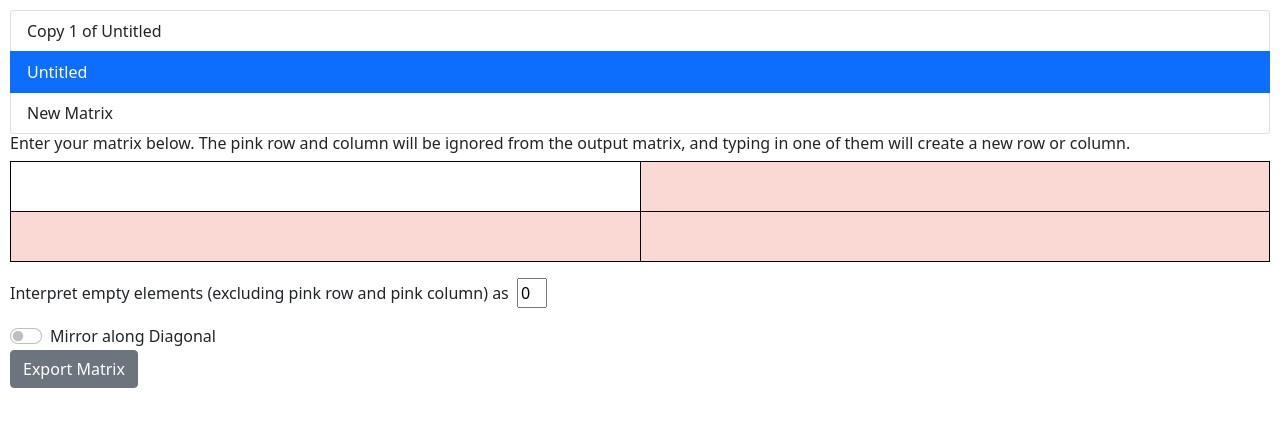
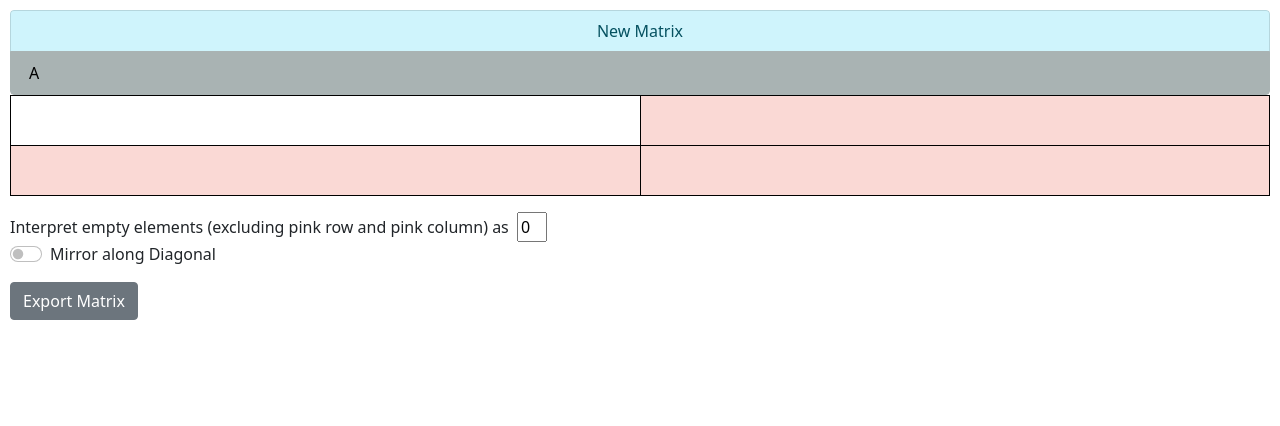
Before and after one commit to andrewctam/matrix-gen, a React (Create React App) app: page / in a window 1280 px wide. Shown: the top 426 px of the page. Built offline with nearby package versions, Linux system fonts and the light colour scheme.

Commit message:
Update Sorting and Renaming

```diff
--- a/public/index.html
+++ b/public/index.html
@@ -81,5 +81,21 @@
     padding: 10px;
   }
 
+  .list-group {
+    max-height: 200px;
+    overflow-y: scroll;
+  }
+
+  .list-group > .active {
+    color: black;
+    background-color: rgb(169, 179, 179);
+    border-color: rgb(169, 179, 179);
+  }
+
+  .list-group > button> input {
+    border: none;
+    background: none;
+    width: 200px;
+  }
 
 </style>
--- a/src/App.js
+++ b/src/App.js
@@ -7,10 +7,9 @@ class App extends React.Component {
         super(props);
 
         this.state = {
-            selection: "Untitled",
-            matrices: {"Untitled": [["", ""], ["", ""]]}
+            selection: "A",
+            matrices: {"A": [["", ""], ["", ""]]}
         }
-        this.copyMatrix("Untitled")
     }
 
 
@@ -29,6 +28,7 @@ class App extends React.Component {
                 <Selectors matrices = {this.state.matrices}
                     updateSelection = {this.updateSelection}
                     addMatrix = {this.addMatrix}
+                    renameMatrix = {this.renameMatrix}
                     selection = {this.state.selection}/>
 
                 {editor}
@@ -60,26 +60,28 @@ class App extends React.Component {
         return true;
     }
 
-    copyMatrix = (toCopy) => {
+    copyMatrix = (toCopy, name) => {
         var temp = this.state.matrices;
-        var num = 1;
-
-        while ("Copy " + num + " of " + toCopy in temp)
-            num += 1;
-
-
-        temp["Copy " + num + " of " + toCopy] = temp[toCopy].map(function(arr) { return arr.slice(); });
+        temp[name] = temp[toCopy].map(function(arr) { return arr.slice(); });
         this.setState({matrices: temp});
     }
 
     addMatrix = () => {
         var temp = this.state.matrices;
-        var num = 1;
+        var name = "A";
+        var charCode = 65;
 
-        while ("Untitled " + num in temp)
-            num += 1;
+        while (name in temp) {
+            if (name.charAt(name.length - 1) === "Z") {
+                name += "A"
+                charCode = 65;
+            }
+            else
+                name = name.substring(0, name.length - 1) + String.fromCharCode(++charCode);
+        }
 
-        temp["Untitled " + num] = [["", ""], ["", ""]];
+
+        temp[name] = [["", ""], ["", ""]];
         this.setState({matrices: temp});
     }
 
--- a/src/matrix/MatrixEditor.js
+++ b/src/matrix/MatrixEditor.js
@@ -25,14 +25,13 @@ class MatrixEditor extends React.Component {
 
         return (
         <div className = "matrixEditor">
-            <h1>Enter your matrix below. The pink row and column will be ignored from the output matrix, and typing in one of them will create a new row or column.</h1>
             <table className = "table table-bordered table-hover" >
                 <tbody> {matrixTable} </tbody>
             </table>
             <p>Interpret empty elements (excluding pink row and pink column) as &nbsp;
-            <ParameterTextInput width = {"30px"} defaultVal = {"0"} id={"sparse"} updateParameter={this.updateParameter}/></p>
-
+            <ParameterTextInput width = {"30px"} defaultVal = {"0"} id={"sparse"} updateParameter={this.updateParameter}/>
             <ParameterSwitchInput defaultVal = {false} id={"mirror"} text = {"Mirror along Diagonal"} updateParameter={this.updateParameter}/>
+            </p>
 
             <button className = "btn btn-secondary" onClick={this.handleClick}>{this.state.showExport ? "Close" : "Export Matrix"}</button>
 
--- a/src/matrix/saving/Selectors.js
+++ b/src/matrix/saving/Selectors.js
@@ -1,14 +1,24 @@
 import React from 'react';
 
 class Selectors extends React.Component {
+    constructor(props) {
+        super(props);
+        this.state = {sort: false};
+    }
     render() {
+
         var selectors = []
         for (var matrixName in this.props.matrices)
-            selectors.push(<SelectorButton name = {matrixName}
+            selectors.push(<SelectorButton
+                name = {matrixName}
+                key = {matrixName}
                 updateSelection = {this.props.updateSelection}
-                active = {this.props.selection === matrixName}/>
+                renameMatrix = {this.props.renameMatrix}
+                active = {this.props.selection === matrixName}
+                matrices = {this.props.matrices}/>
         )
 
+        if (this.state.sort) {
             var current, i, j;
             for (i = 1; i < selectors.length; i++) {
                 current = selectors[i]
@@ -23,8 +33,9 @@ class Selectors extends React.Component {
                     selectors[j + 1] = current;
                 }
             }
+        }
 
-        selectors.push(<AddButton addMatrix = {this.props.addMatrix} />)
+        selectors.unshift(<AddButton key = " add " addMatrix = {this.props.addMatrix} />)
 
 
         return <div class="list-group">
@@ -32,15 +43,24 @@ class Selectors extends React.Component {
         </div>
     }
 
+
 }
 
 
 class SelectorButton extends React.Component {
+    constructor(props) {
+        super(props);
+        this.state = {displayName: this.props.name}
+
+    }
     render() {
         return <button type="button"
             class={"list-group-item list-group-item-action" + ((this.props.active) ? " active" : "")}
             onClick = {this.updateSelection}>
-            {this.props.name}
+            <input type = "text" value = {this.state.displayName}
+            onChange = {this.renameMatrix}
+            onBlur = {this.pushNewName}
+             />
         </button>
 
     }
@@ -48,12 +68,37 @@ class SelectorButton extends React.Component {
     updateSelection = () => {
         this.props.updateSelection(this.props.name);
     }
+
+
+    renameMatrix = (e) => {
+        var updated = e.target.value;
+        if (/^[A-Za-z_]*$/.test(updated)) {
+           this.setState({displayName: updated})
+        }
+    }
+
+    pushNewName = () => {
+        if (this.state.displayName !== this.props.name)
+            if (this.state.displayName in this.props.matrices) {
+                alert("The name " + this.state.displayName + " already exists!")
+                this.setState({displayName: this.props.name})
+            } else {
+                console.log("a")
+                this.props.renameMatrix(this.props.name, this.state.displayName)
+                this.props.updateSelection(this.state.displayName)
+            }
+    }
+
+
+
+
+
 }
 
 class AddButton extends React.Component {
     render() {
         return <button type="button"
-            class={"list-group-item list-group-item-action"}
+            class={"list-group-item list-group-item-info"}
             onClick = {this.addMatrix}>
             New Matrix
         </button>
```
Lines whose indentation alone changed are shown as unchanged.
